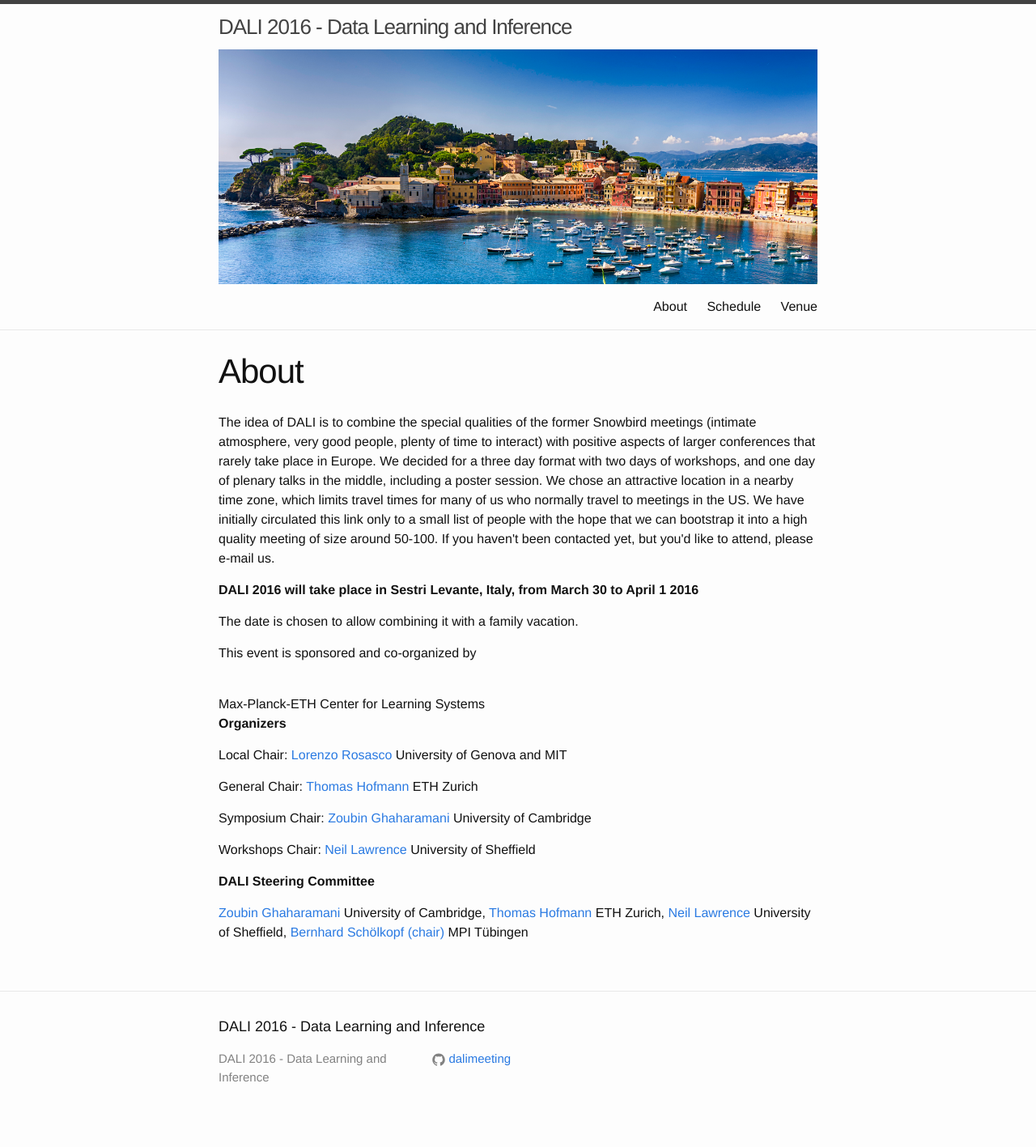
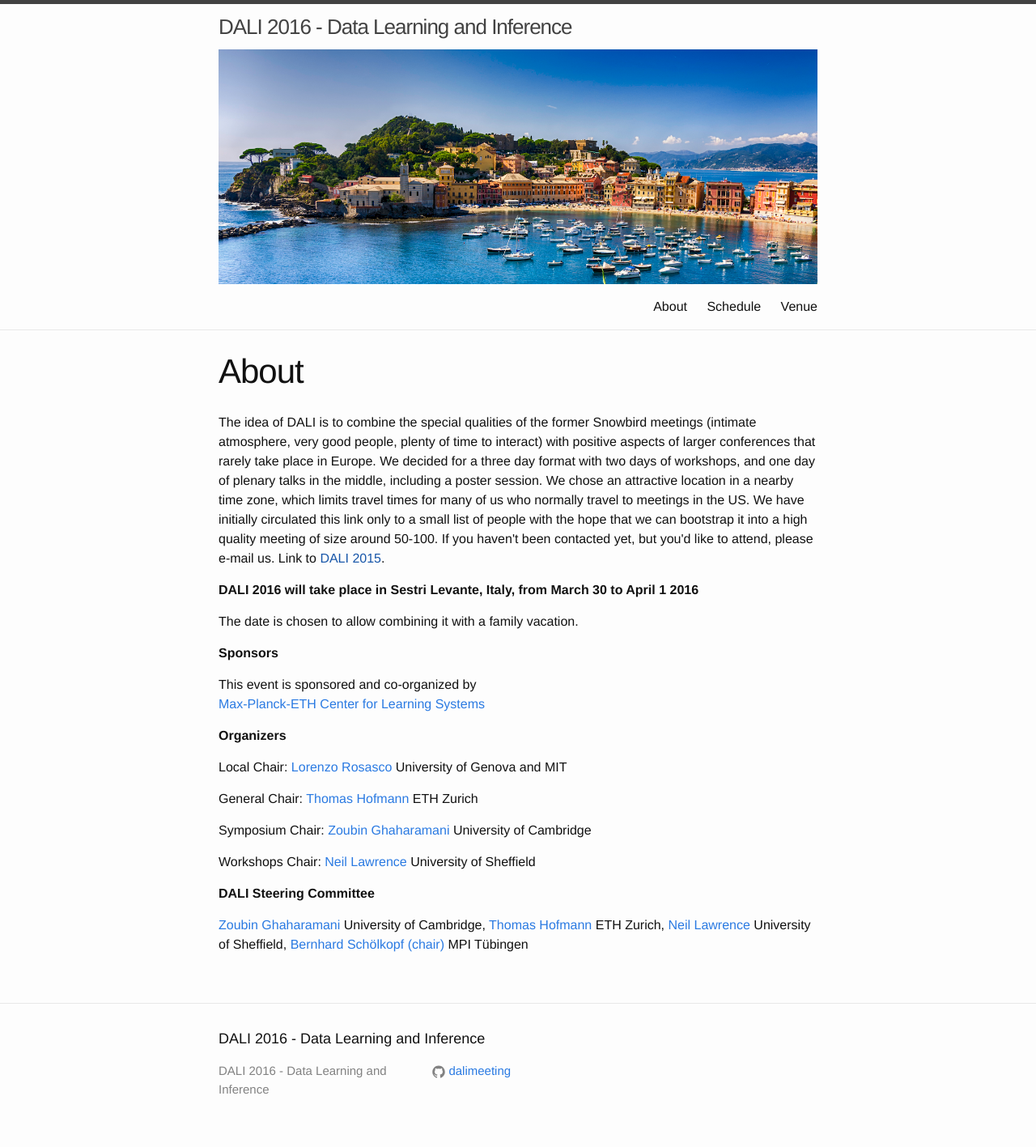
Before and after one commit to dalimeeting/dalimeeting.github.io, a Jekyll site: the page built from index.html, in a window 1280 px wide. Shown: the whole page at 81% size. Built offline with Jekyll 4.4.1, drawn with Linux system fonts in a browser that asks for light colours.

Commit message:
- Added link to DALI 2015 - Fixed formatting for list of sponsors - Updated sponsors list with links to the sponsors (now is similar to list of people, i.t. name + url)

```diff
--- a/_config.yml
+++ b/_config.yml
@@ -3,6 +3,7 @@ title: DALI 2016 - Data Learning and Inference
 venue: Sestri Levante, Italy
 permalink: "/:categories/:title.html"
 banner: sestri.jpeg
+previous_year_link: "http://isweb.is.tuebingen.mpg.de/dali/"
 conference:
   hosts:
   general:
@@ -45,6 +46,7 @@ conference:
   draft: True # set to True if the programme is draft only.
   sponsors:
   - name: Max-Planck-ETH Center for Learning Systems
+    url: "http://learning-systems.org/"
 baseurl: "" # the subpath of your site, e.g. /blog/
 url: "http://dalimeeting.github.io" # the base hostname & protocol for your site
 twitter_username:
--- /dev/null
+++ b/_includes/listsponsor.html
@@ -0,0 +1 @@
+{% if sponsor.url %}<a target="_blank" href="{{ sponsor.url }}">{% endif %}{{ sponsor.name }}{% if sponsor.url %}</a>{% endif %}
--- a/_layouts/about.html
+++ b/_layouts/about.html
@@ -5,20 +5,25 @@ layout: page
 <article>
 
 
-  <p>The idea of DALI is to combine the special qualities of the former Snowbird meetings (intimate atmosphere, very good people, plenty of time to interact) with positive aspects of larger conferences that rarely take place in Europe. We decided for a three day format with two days of workshops, and one day of plenary talks in the middle, including a poster session. We chose an attractive location in a nearby time zone, which limits travel times for many of us who normally travel to meetings in the US. We have initially circulated this link only to a small list of people with the hope that we can bootstrap it into a high quality meeting of size around 50-100. If you haven't been contacted yet, but you'd like to attend, please e-mail us.</p>
+  <p>The idea of DALI is to combine the special qualities of the former Snowbird meetings (intimate atmosphere, very good people, plenty of time to interact) with positive aspects of larger conferences that rarely take place in Europe. We decided for a three day format with two days of workshops, and one day of plenary talks in the middle, including a poster session. We chose an attractive location in a nearby time zone, which limits travel times for many of us who normally travel to meetings in the US. We have initially circulated this link only to a small list of people with the hope that we can bootstrap it into a high quality meeting of size around 50-100. If you haven't been contacted yet, but you'd like to attend, please e-mail us. Link to <a target="_blank" href="{{previous_year_link}}">DALI 2015</a>.</p>
 
   <p><strong>DALI 2016 will take place in Sestri Levante, Italy,  from March 30 to April 1 2016</strong></p>
 
   <p>The date is chosen to allow combining it with a family vacation. </p>
 
+
   {{ content }}
 
+
+  <p><strong>Sponsors</strong></p>
+
   {% if site.conference.sponsors %}
-  <p>This event is sponsored and co-organized by</p>
+  <p>This event is sponsored and co-organized by
   {% for sponsor in site.conference.sponsors %}
-  <br>{{ sponsor.name }}</br>
+  <br>{% include listsponsor.html %}</br>
   {% endfor %}
   {% endif %}
+  </p>
 
   <p><strong>Organizers</strong></p>
 
```
